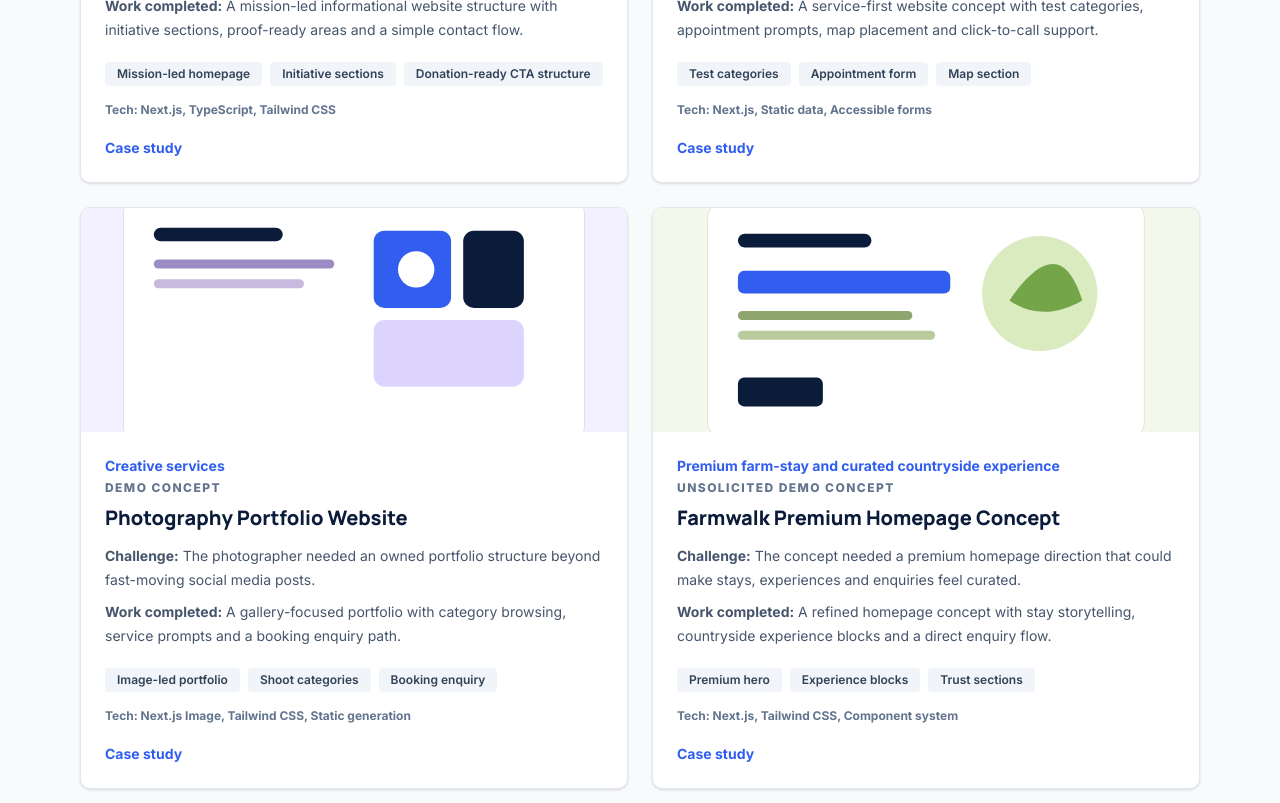
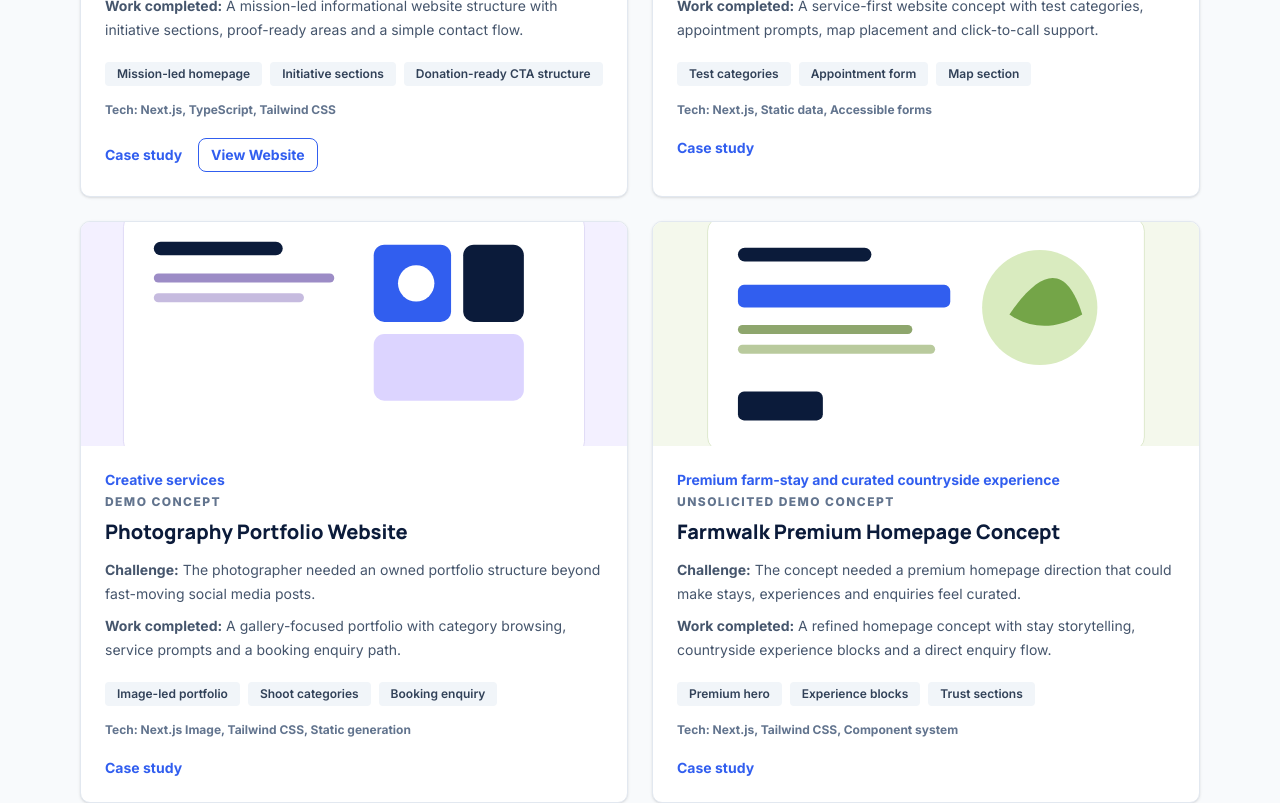
Before and after one commit to Rishabh90159/accelise, a Next.js app: page / in a window 1280 px wide. Shown: the part 3840-4643 px from the top of the page. Built offline with nearby package versions, Linux system fonts and the light colour scheme.

Commit message:
add the review and ratting

```diff
--- a/app/case-studies/[slug]/page.tsx
+++ b/app/case-studies/[slug]/page.tsx
@@ -23,6 +23,18 @@ export default function CaseStudyPage({ params }: { params: { slug: string } })
       <PageHero eyebrow={`${project.industry} | ${project.projectType}`} title={`${project.name} case study`} text={project.solution}>
         <PageVisual title="Case study map" items={['Context', 'Challenge', 'Solution', 'Outcome']} />
       </PageHero>
+      {project.liveUrl ? (
+        <div className="container mt-6">
+          <a
+            href={project.liveUrl}
+            target="_blank"
+            rel="noopener noreferrer"
+            className="inline-flex items-center gap-2 rounded-md bg-[#315eef] px-5 py-3 text-sm font-extrabold text-white shadow-sm transition hover:bg-[#244bd4]"
+          >
+            View Website
+          </a>
+        </div>
+      ) : null}
       <section className="section">
         <div className="container grid gap-6 lg:grid-cols-[0.9fr_1.1fr]">
           <Image src={project.image} alt={`${project.name} main website screenshot`} width={900} height={540} className="rounded-lg border border-slate-200 bg-white shadow-sm" />
--- a/components/site.tsx
+++ b/components/site.tsx
@@ -277,9 +277,18 @@ export function ProjectCards({ limit }: { limit?: number }) {
             <p className="mt-2 text-sm leading-6 text-slate-600"><strong>Work completed:</strong> {project.solution}</p>
             <div className="mt-5 flex flex-wrap gap-2">{project.features.slice(0, 3).map((feature) => <span key={feature} className="rounded bg-slate-100 px-3 py-1 text-xs font-semibold text-slate-700">{feature}</span>)}</div>
             <p className="mt-4 text-xs font-bold text-slate-500">Tech: {project.technology.join(', ')}</p>
-            <div className="mt-5 flex gap-4 text-sm font-bold text-[#315eef]">
+            <div className="mt-5 flex flex-wrap items-center gap-4 text-sm font-bold text-[#315eef]">
               <Link href={`/case-studies/${project.slug}`}>Case study</Link>
-              {project.liveUrl ? <a href={project.liveUrl}>Live link</a> : null}
+              {project.liveUrl ? (
+                <a
+                  href={project.liveUrl}
+                  target="_blank"
+                  rel="noopener noreferrer"
+                  className="inline-flex items-center gap-1 rounded-md border border-[#315eef] px-3 py-1.5 text-[#315eef] transition hover:bg-[#315eef] hover:text-white"
+                >
+                  View Website
+                </a>
+              ) : null}
             </div>
           </div>
         </article>
--- a/lib/content.ts
+++ b/lib/content.ts
@@ -244,7 +244,7 @@ export const packages = [
 ];
 
 export const projects = [
-  { slug: 'survijay-foundation', name: 'Survijay Foundation', industry: 'Non-profit and community work', projectType: 'Completed project', image: '/images/project-foundation.svg', screenshots: ['/images/project-foundation.svg', '/images/project-foundation-2.svg', '/images/project-foundation-3.svg'], problem: 'The foundation needed a calm, structured presence to explain its purpose and encourage outreach.', context: 'Non-profit visitors need to quickly understand the mission, initiatives, contact path and credibility signals before offering support.', solution: 'A mission-led informational website structure with initiative sections, proof-ready areas and a simple contact flow.', architecture: ['Mission-focused homepage', 'Initiatives overview', 'About and trust content', 'Contact and support path'], features: ['Mission-led homepage', 'Initiative sections', 'Donation-ready CTA structure', 'Contact flow'], technology: ['Next.js', 'TypeScript', 'Tailwind CSS'], liveUrl: '' },
+  { slug: 'survijay-foundation', name: 'Survijay Foundation', industry: 'Non-profit and community work', projectType: 'Completed project', image: '/images/project-foundation.svg', screenshots: ['/images/project-foundation.svg', '/images/project-foundation-2.svg', '/images/project-foundation-3.svg'], problem: 'The foundation needed a calm, structured presence to explain its purpose and encourage outreach.', context: 'Non-profit visitors need to quickly understand the mission, initiatives, contact path and credibility signals before offering support.', solution: 'A mission-led informational website structure with initiative sections, proof-ready areas and a simple contact flow.', architecture: ['Mission-focused homepage', 'Initiatives overview', 'About and trust content', 'Contact and support path'], features: ['Mission-led homepage', 'Initiative sections', 'Donation-ready CTA structure', 'Contact flow'], technology: ['Next.js', 'TypeScript', 'Tailwind CSS'], liveUrl: 'https://survijay-foundation.vercel.app/' },
   { slug: 'diagnostic-centre-website', name: 'Diagnostic Centre Website', industry: 'Healthcare services', projectType: 'Demo concept', image: '/images/project-diagnostics.svg', screenshots: ['/images/project-diagnostics.svg', '/images/project-diagnostics-2.svg', '/images/project-diagnostics-3.svg'], problem: 'Patients need quick access to services, timings, location and appointment contact from mobile devices.', context: 'Diagnostic centres must communicate clearly without overpromising medical outcomes, while keeping appointment actions visible.', solution: 'A service-first website concept with test categories, appointment prompts, map placement and click-to-call support.', architecture: ['Service overview', 'Test category pages', 'Home collection section', 'Appointment and map page'], features: ['Test categories', 'Appointment form', 'Map section', 'Responsive layout'], technology: ['Next.js', 'Static data', 'Accessible forms'], liveUrl: '' },
   { slug: 'photography-portfolio-website', name: 'Photography Portfolio Website', industry: 'Creative services', projectType: 'Demo concept', image: '/images/project-photo.svg', screenshots: ['/images/project-photo.svg', '/images/project-photo-2.svg', '/images/project-photo-3.svg'], problem: 'The photographer needed an owned portfolio structure beyond fast-moving social media posts.', context: 'Creative prospects want to inspect style, categories, availability and booking context before contacting a photographer.', solution: 'A gallery-focused portfolio with category browsing, service prompts and a booking enquiry path.', architecture: ['Hero gallery', 'Category galleries', 'About and style notes', 'Booking enquiry page'], features: ['Image-led portfolio', 'Shoot categories', 'Booking enquiry', 'SEO metadata'], technology: ['Next.js Image', 'Tailwind CSS', 'Static generation'], liveUrl: '' },
   { slug: 'farmwalk-premium-homepage-concept', name: 'Farmwalk Premium Homepage Concept', industry: 'Premium farm-stay and curated countryside experience', projectType: 'Unsolicited demo concept', image: '/images/project-farmwalk.svg', screenshots: ['/images/project-farmwalk.svg', '/images/project-farmwalk-2.svg', '/images/project-farmwalk-3.svg'], problem: 'The concept needed a premium homepage direction that could make stays, experiences and enquiries feel curated.', context: 'A farm-stay concept needs to balance atmosphere with practical details such as stay types, activities, availability and enquiry steps.', solution: 'A refined homepage concept with stay storytelling, countryside experience blocks and a direct enquiry flow.', architecture: ['Experience-led homepage', 'Stay and activity sections', 'Gallery preview', 'Booking enquiry path'], features: ['Premium hero', 'Experience blocks', 'Trust sections', 'CTA flow'], technology: ['Next.js', 'Tailwind CSS', 'Component system'], liveUrl: '' },
```
